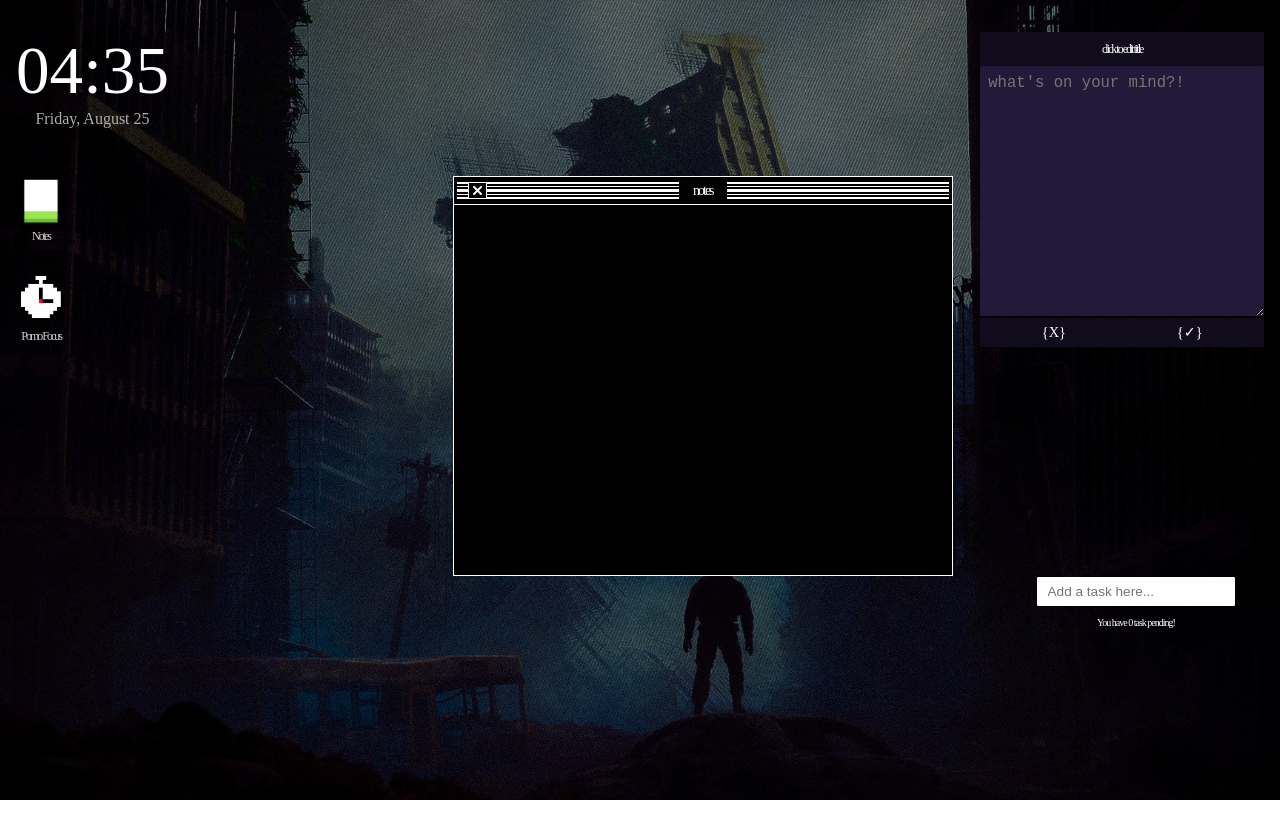
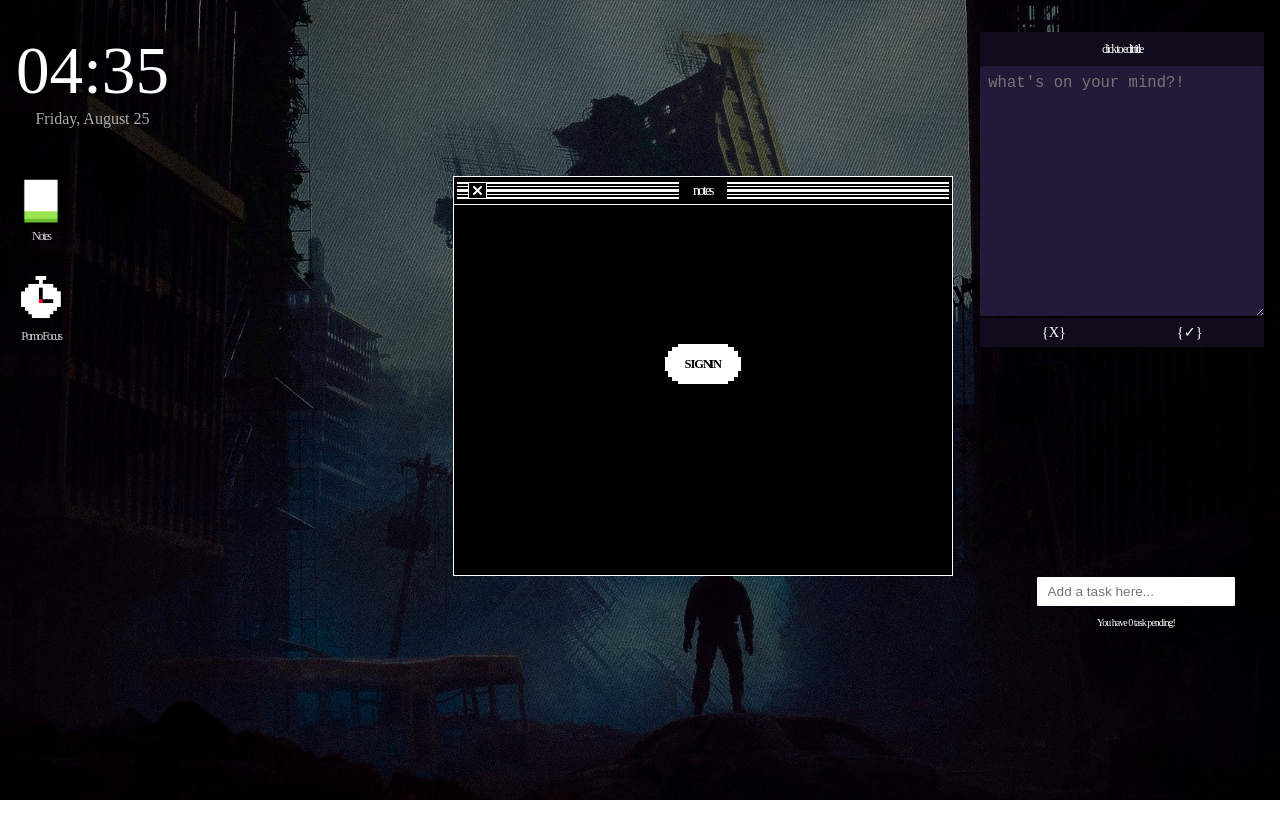
Before and after one commit to gabbar-singhh/chromeland, a Next.js app: page / in a window 1280 px wide. Both pictures are taken after a click on the element "Notes". Built offline with nearby package versions, Linux system fonts and the light colour scheme.

Commit message:
firebase-auth :Added

```diff
--- a/src/components/WindowFrame/WindowFrame.jsx
+++ b/src/components/WindowFrame/WindowFrame.jsx
@@ -1,16 +1,107 @@
-import React, { useState } from "react";
+import React, { useState, useEffect } from "react";
 import styles from "./WindowFrame.module.css";
 import Draggable from "react-draggable";
-import Link from "next/link";
 import CloudBtn from "../Buttons/CloudBtn/CloudBtn";
+import { initFirebase } from "@/lib/firebase/firebase";
+import {
+  getAuth,
+  signInWithPopup,
+  GoogleAuthProvider,
+  signOut,
+} from "firebase/auth";
 
 const WindowFrame = ({ children, windowName, visible }) => {
   const [show, setShow] = useState(visible);
   const [notes, setNotes] = useState([]);
 
+  const [userData, setUserData] = useState({
+    credential: "",
+    token: "",
+    displayName: "",
+    email: "",
+    photoURL: "",
+    isLoggedIn: false,
+  });
+
   const closeWindow = () => {
     setShow(false);
   };
+
+  // FIREBASE INITIALIZE
+  initFirebase();
+  const provider = new GoogleAuthProvider();
+  const auth = getAuth();
+
+  const signInBtnHandler = () => {
+    const provider = new GoogleAuthProvider();
+    signInWithPopup(auth, provider)
+      .then((result) => {
+        const credential = GoogleAuthProvider.credentialFromResult(result);
+        const token = credential.accessToken;
+        const user = result.user;
+
+        // user details be saved
+        setUserData({
+          credential: credential,
+          token: token,
+          displayName: user.displayName,
+          email: user.email,
+          photoURL: user.photoURL,
+          isLoggedIn: true,
+        });
+
+        localStorage.setItem(
+          "user",
+          JSON.stringify({
+            credential: credential,
+            token: token,
+            displayName: user.displayName,
+            email: user.email,
+            photoURL: user.photoURL,
+            isLoggedIn: true,
+          })
+        );
+        window.location.reload();
+      })
+
+      .catch((error) => {
+        const errorCode = error.code;
+        const errorMessage = error.message;
+
+        // The email of the user's account used.
+        const email = error.customData.email;
+
+        // The AuthCredential type that was used.
+        const credential = GoogleAuthProvider.credentialFromError(error);
+      });
+  };
+
+  const signOutBtnHandler = () => {
+    signOut(auth)
+      .then(() => {
+        setUserData({
+          credential: "",
+          token: "",
+          displayName: "",
+          email: "",
+          photoURL: "",
+          isLoggedIn: false,
+        });
+        localStorage.removeItem("user");
+        console.log("signed out succesfully");
+        window.location.reload();
+      })
+      .catch((error) => {
+        // An error happened.
+      });
+  };
+
+  useEffect(() => {
+    const prevSignInDetails = JSON.parse(localStorage.getItem("user"));
+    if (prevSignInDetails) {
+      setUserData(prevSignInDetails);
+    }
+  }, []);
 
   return (
     <>
@@ -43,7 +134,15 @@ const WindowFrame = ({ children, windowName, visible }) => {
 
             <div className={styles.data_container}>
               {
-                // !user && <CloudBtn href="/api/auth/login/" txt="SIGN IN" />
+                !userData.isLoggedIn ? (
+                  <CloudBtn href="" onClick={signInBtnHandler} txt="SIGN IN" />
+                ) : (
+                  <CloudBtn
+                    href=""
+                    onClick={signOutBtnHandler}
+                    txt={"SIGN OUT"}
+                  />
+                )
                 /* <div className={styles.notes_list}>
                     {notes.map((element) => {
                       return (
--- a/src/lib/firebase.js
+++ b/src/lib/firebase/firebase.js
@@ -1,6 +1,6 @@
 // Import the functions you need from the SDKs you need
 import { initializeApp } from "firebase/app";
-import { getAnalytics } from "firebase/analytics";
+// import { getAnalytics } from "firebase/analytics";
 // TODO: Add SDKs for Firebase products that you want to use
 // https://firebase.google.com/docs/web/setup#available-libraries
 
@@ -13,9 +13,13 @@ const firebaseConfig = {
   storageBucket: "chromeland-dev.appspot.com",
   messagingSenderId: "815260596837",
   appId: "1:815260596837:web:9f71be74c19fed2a5f248c",
-  measurementId: "G-58QNLMLM29"
+  measurementId: "G-58QNLMLM29",
 };
 
 // Initialize Firebase
-const app = initializeApp(firebaseConfig);
-const analytics = getAnalytics(app);
+export const app = initializeApp(firebaseConfig);
+// const analytics = getAnalytics(app);
+
+export const initFirebase = () => {
+  return app;
+};
--- a/src/pages/_app.js
+++ b/src/pages/_app.js
@@ -12,6 +12,8 @@ const FiraMono = Fira_Mono({
 });
 
 export default function App({ Component, pageProps }) {
+
+
   return (
     <main className={`${NotoSans.className} ${FiraMono.className}`}>
       <Component {...pageProps} />
```
